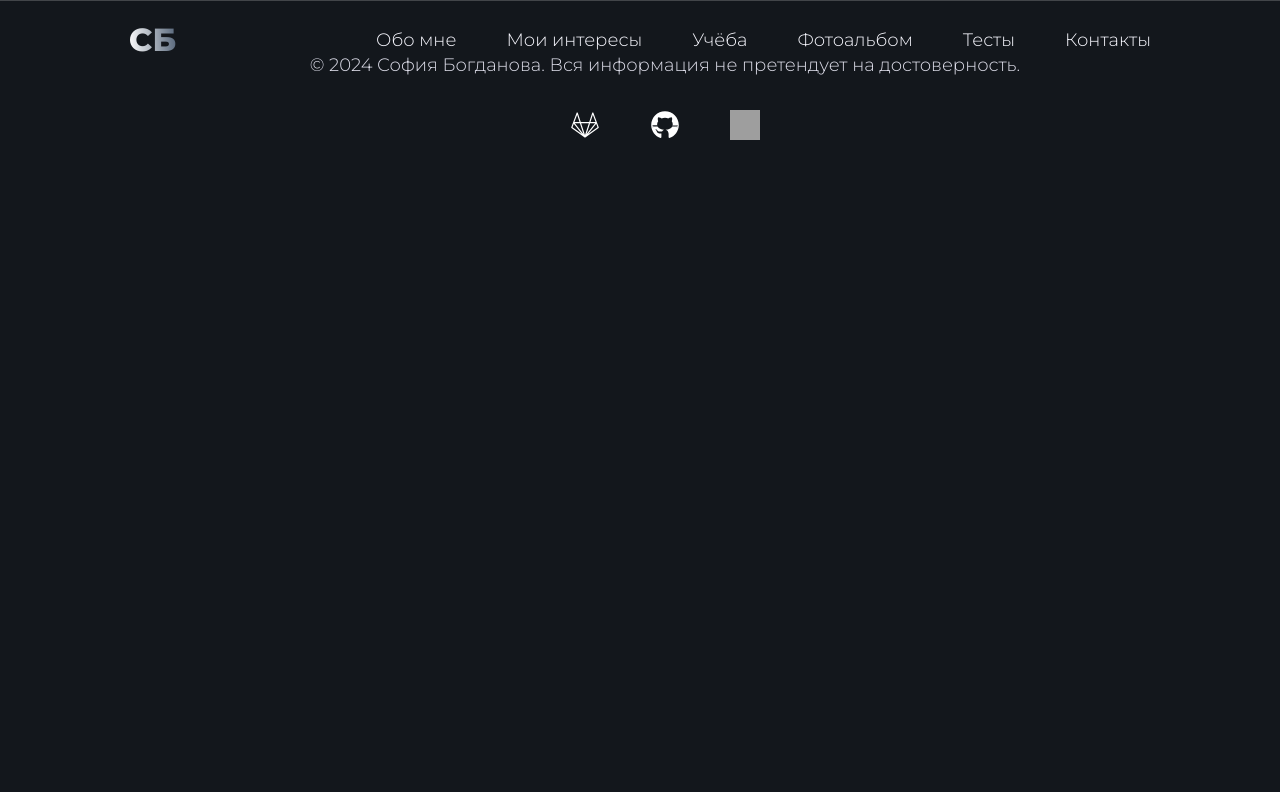
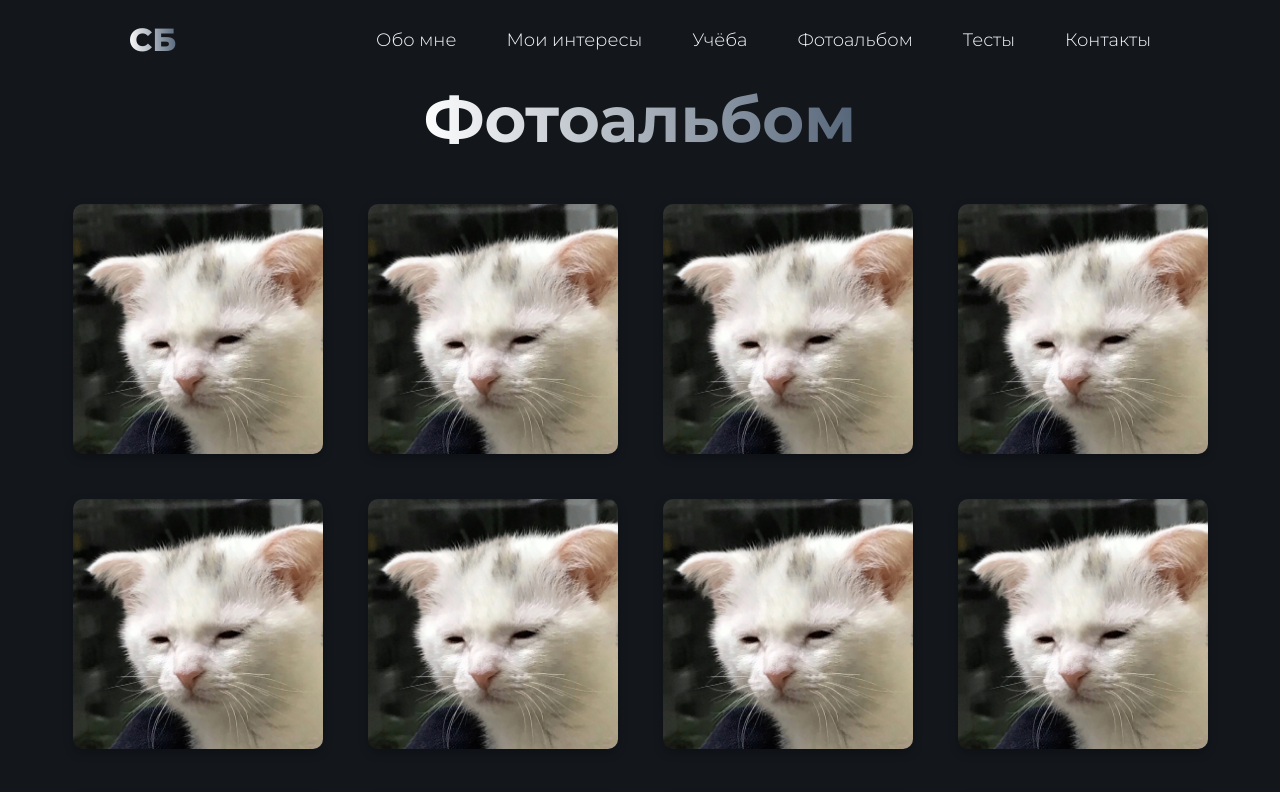
Before and after one commit to Or3yn/web-dev-self-site, a Vue app: page /album in a window 1280 px wide. Shown: the top 792 px of the page. Built offline with nearby package versions, Linux system fonts and the light colour scheme; grey boxes are pictures that could not be loaded.

Commit message:
feat: Альбом готов

```diff
--- /dev/null
+++ b/src/const/AlbumConst.js
@@ -0,0 +1,20 @@
+import cat from '../assets/images/cat.jpg';
+
+export const albumPhotos = [
+    { imageSrc: cat, title: 'Киевский закат' },
+    { imageSrc: cat, title: 'Днепр в лучах солнца' },
+    { imageSrc: cat, title: 'Андреевский спуск' },
+    { imageSrc: cat, title: 'Золотые ворота' },
+    { imageSrc: cat, title: 'Софийский собор' },
+    { imageSrc: cat, title: 'Парк Феофания' },
+    { imageSrc: cat, title: 'Киево-Печерская лавра' },
+    { imageSrc: cat, title: 'Майдан Независимости' },
+    { imageSrc: cat, title: 'Мост Патона' },
+    { imageSrc: cat, title: 'Ботанический сад' },
+    { imageSrc: cat, title: 'Родина-мать' },
+    { imageSrc: cat, title: 'Пейзажная аллея' },
+    { imageSrc: cat, title: 'Киевская крепость' },
+    { imageSrc: cat, title: 'Арка Дружбы народов' },
+    { imageSrc: cat, title: 'Оперный театр' },
+    { imageSrc: cat, title: 'Мариинский дворец' },
+];
--- a/src/views/AlbumView.vue
+++ b/src/views/AlbumView.vue
@@ -1,11 +1,113 @@
-<script setup>
+<template>
+  <div class="album-view">
+    <h1 class="album-view__title">Фотоальбом</h1>
+    <div class="album-view__grid">
+      <div
+        v-for="(photo, index) in photos"
+        :key="index"
+        class="album-view__item"
+        @mouseover="hover = index"
+        @mouseleave="hover = null"
+        :class="{ 'hovered': hover === index }"
+      >
+        <img :src="photo.imageSrc" class="album-view__image" />
+        <div class="album-view__overlay">
+          <p class="album-view__caption">{{ photo.title }}</p>
+        </div>
+      </div>
+    </div>
+  </div>
+</template>
 
+<script>
+import { albumPhotos } from '../const/AlbumConst.js'
+
+export default {
+  data() {
+    return {
+      hover: null,
+      photos: albumPhotos,
+    };
+  },
+};
 </script>
 
-<template>
+<style scoped>
+.album-view {
+  text-align: center;
+  margin-bottom: 5%;
+}
 
-</template>
+.album-view__grid {
+  display: grid;
+  grid-template-columns: repeat(4, 1fr);
+  grid-gap: 45px;
+}
 
-<style scoped>
+.album-view__item {
+  position: relative;
+  width: 250px;
+  height: 250px;
+  border-radius: 10px;
+  overflow: hidden;
+  box-shadow: 0 4px 10px rgba(0, 0, 0, 0.3);
+  transition: transform 0.3s ease;
+}
 
+.album-view__image {
+  width: 100%;
+  height: 100%;
+  object-fit: cover;
+  transition: transform 0.3s ease;
+}
+
+.album-view__overlay {
+  position: absolute;
+  top: 0;
+  left: 0;
+  width: 100%;
+  height: 100%;
+  display: flex;
+  justify-content: center;
+  align-items: center;
+  background-color: rgba(0, 0, 0, 0);
+  color: #ffffff;
+  transition: background-color 0.3s ease, color 0.3s ease;
+}
+
+.album-view__caption {
+  opacity: 0;
+  transition: opacity 0.3s ease;
+}
+
+.album-view__item:hover .album-view__image {
+  transform: scale(1.05);
+  filter: grayscale(50%); /* Полу-затемнение */
+}
+
+.album-view__item:hover .album-view__overlay {
+  background-color: rgba(0, 0, 0, 0.5);
+}
+
+.album-view__item:hover .album-view__caption {
+  opacity: 1;
+}
+
+.album-view__item::before {
+  content: '';
+  position: absolute;
+  top: 50%;
+  left: 50%;
+  width: 90%;
+  height: 90%;
+  border: 2px solid white;
+  border-radius: 50%;
+  transform: translate(-50%, -50%);
+  opacity: 0;
+  transition: opacity 0.3s ease;
+}
+
+.album-view__item:hover::before {
+  opacity: 1;
+}
 </style>
--- a/vite.config.js
+++ b/vite.config.js
@@ -1,7 +1,13 @@
 import { defineConfig } from 'vite'
 import vue from '@vitejs/plugin-vue'
+import path from 'path'
 
 // https://vitejs.dev/config/
 export default defineConfig({
   plugins: [vue()],
+  resolve: {
+    alias: {
+      '@': path.resolve(__dirname, './src'),
+    },
+  },
 })
```
Also changed, not shown: src/assets/images/cat.jpg (added).
